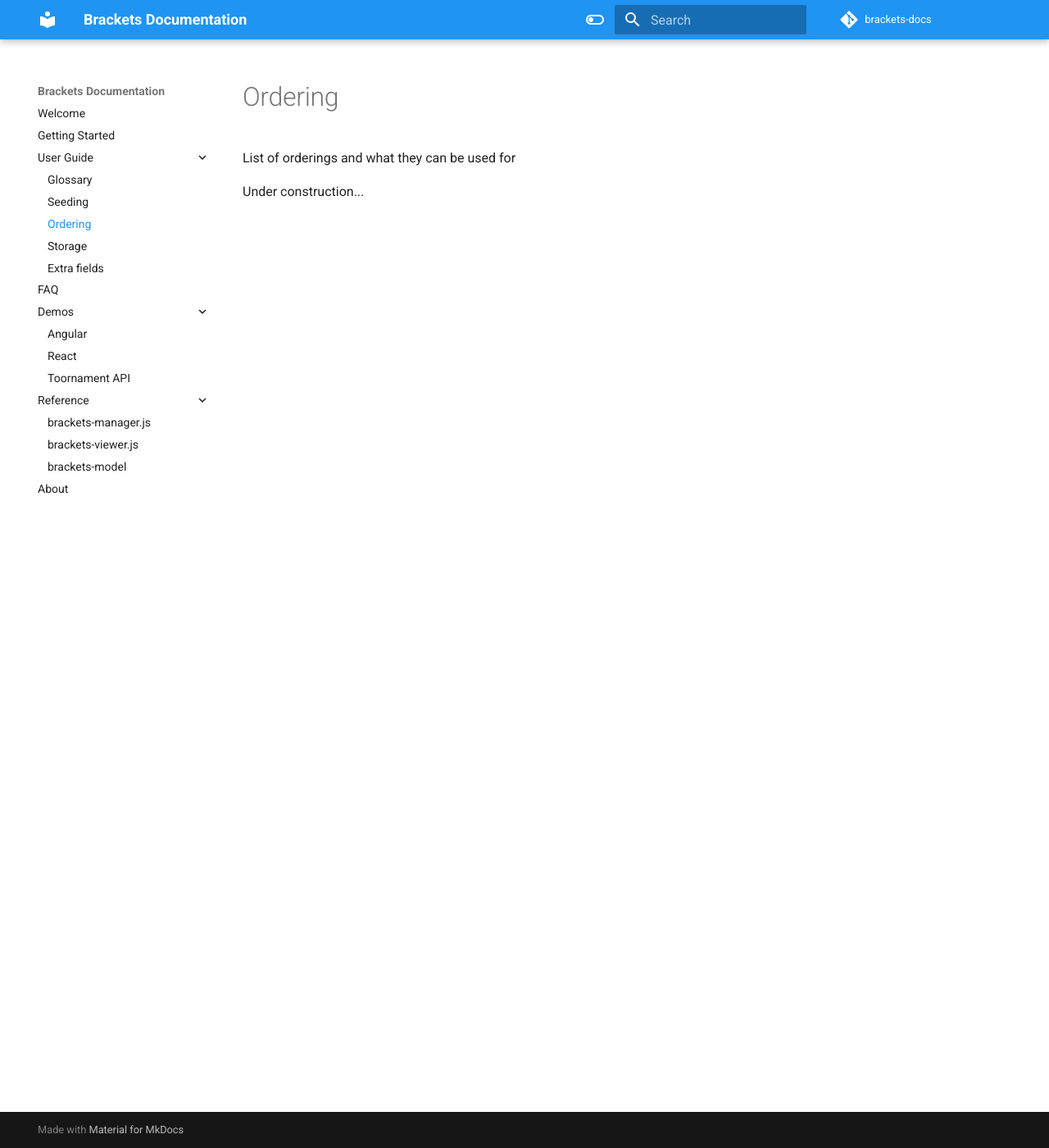
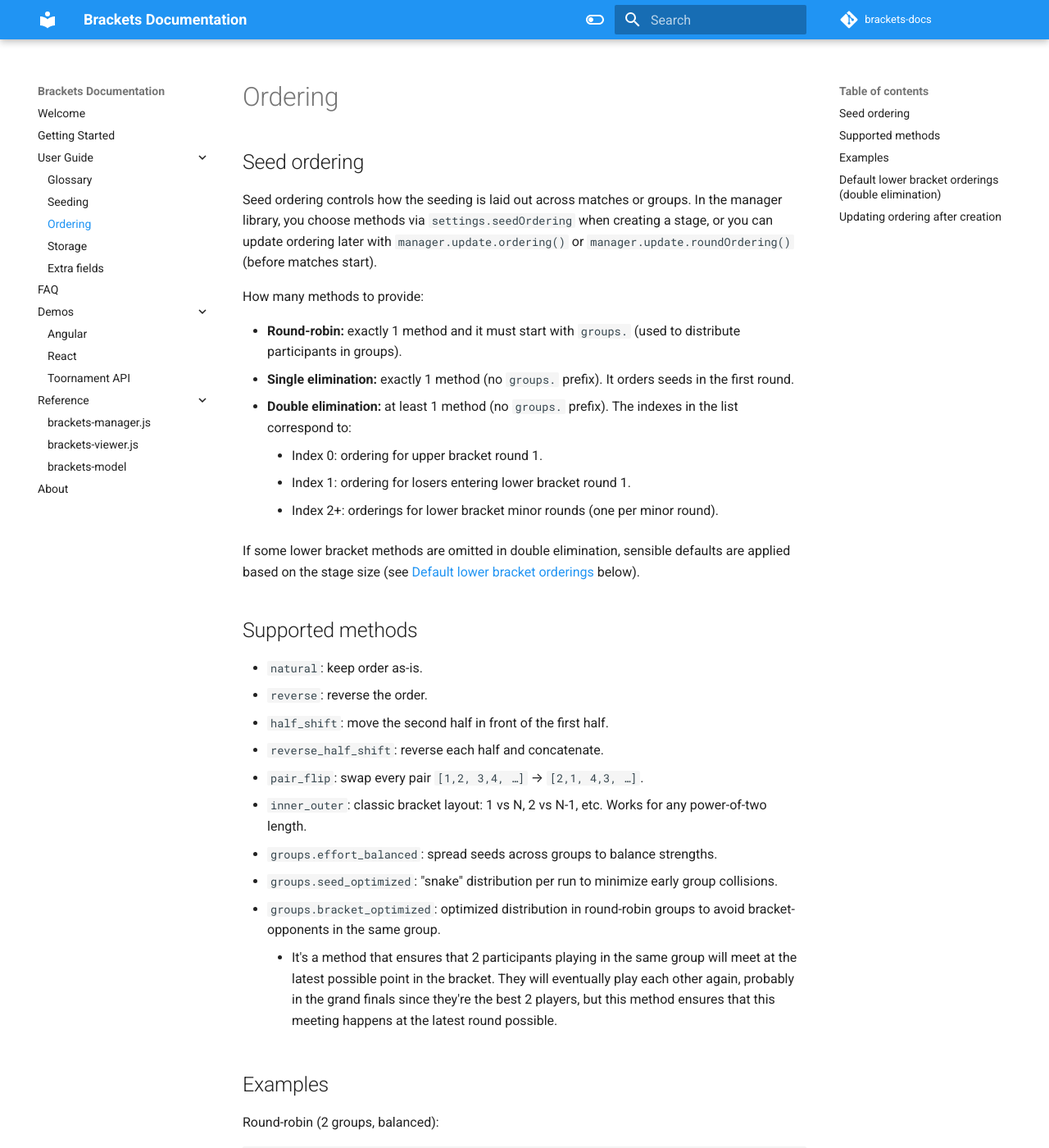
Before and after one commit to Drarig29/brackets-docs, an MkDocs documentation site: the page built from docs/user-guide/ordering.md, in a window 1280 px wide and 1400 px high. Shown: the whole window at 82% size. Built offline with MkDocs 1.6.1 and Material for MkDocs 9.7.7, drawn with Linux system fonts in a browser that asks for light colours; comment, search, counter and statistics services are not loaded; some of the changed text lies outside the part shown.

Commit message:
Add ordering docs

````diff
--- a/docs/user-guide/ordering.md
+++ b/docs/user-guide/ordering.md
@@ -1,3 +1,102 @@
-List of orderings and what they can be used for
+## Seed ordering
 
-Under construction...
+Seed ordering controls how the seeding is laid out across matches or groups. In the manager library, you choose methods via `settings.seedOrdering` when creating a stage, or you can update ordering later with `manager.update.ordering()` or `manager.update.roundOrdering()` (before matches start).
+
+How many methods to provide:
+
+- **Round-robin:** exactly 1 method and it must start with `groups.` (used to distribute participants in groups).
+- **Single elimination:** exactly 1 method (no `groups.` prefix). It orders seeds in the first round.
+- **Double elimination:** at least 1 method (no `groups.` prefix). The indexes in the list correspond to:
+    - Index 0: ordering for upper bracket round 1.
+    - Index 1: ordering for losers entering lower bracket round 1.
+    - Index 2+: orderings for lower bracket minor rounds (one per minor round).
+
+If some lower bracket methods are omitted in double elimination, sensible defaults are applied based on the stage size (see [Default lower bracket orderings](#default-lower-bracket-orderings-double-elimination) below).
+
+
+## Supported methods
+
+- `natural`: keep order as-is.
+- `reverse`: reverse the order.
+- `half_shift`: move the second half in front of the first half.
+- `reverse_half_shift`: reverse each half and concatenate.
+- `pair_flip`: swap every pair `[1,2, 3,4, …]` → `[2,1, 4,3, …]`.
+- `inner_outer`: classic bracket layout: 1 vs N, 2 vs N-1, etc. Works for any power-of-two length.
+- `groups.effort_balanced`: spread seeds across groups to balance strengths.
+- `groups.seed_optimized`: "snake" distribution per run to minimize early group collisions.
+- `groups.bracket_optimized`: optimized distribution in round-robin groups to avoid bracket-opponents in the same group.
+    - It's a method that ensures that 2 participants playing in the same group will meet at the latest possible point in the bracket.
+      They will eventually play each other again, probably in the grand finals since they're the best 2 players,
+      but this method ensures that this meeting happens at the latest round possible.
+
+
+## Examples
+
+Round-robin (2 groups, balanced):
+
+```ts
+await manager.create.stage({
+  tournamentId: 1,
+  name: 'Groups',
+  type: 'round_robin',
+  seeding: ['A','B','C','D','E','F','G','H'],
+  settings: {
+    groupCount: 2,
+    seedOrdering: ['groups.effort_balanced'],
+  },
+});
+```
+
+Single elimination (standard bracket):
+
+```ts
+await manager.create.stage({
+  tournamentId: 1,
+  name: 'Playoffs',
+  type: 'single_elimination',
+  seeding: ['A','B','C','D','E','F','G','H'],
+  settings: {
+    size: 8,
+    seedOrdering: ['inner_outer'],
+  },
+});
+```
+
+Double elimination (explicit lower‑bracket methods):
+
+```ts
+await manager.create.stage({
+  tournamentId: 1,
+  name: 'DE',
+  type: 'double_elimination',
+  seeding: ['A','B','C','D','E','F','G','H'],
+  settings: {
+    size: 8,
+    seedOrdering: ['inner_outer', 'natural', 'reverse'],
+  },
+});
+```
+
+
+## Default lower bracket orderings (double elimination)
+
+If you don’t provide enough methods for the lower bracket, defaults are used based on `size`:
+
+- 4: `['natural', 'reverse']`
+- 8: `['natural', 'reverse', 'natural']`
+- 16: `['natural', 'reverse_half_shift', 'reverse', 'natural']`
+- 32: `['natural', 'reverse', 'half_shift', 'natural', 'natural']`
+- 64: `['natural', 'reverse', 'half_shift', 'reverse', 'natural', 'natural']`
+- 128: `['natural', 'reverse', 'half_shift', 'pair_flip', 'pair_flip', 'pair_flip', 'natural']`
+
+Index 0 is used for the first lower bracket round (WB losers entering), then indices 1+ are used for minor rounds in order.
+
+
+## Updating ordering after creation
+
+You can update ordering before matches begin:
+
+- Per stage with `manager.update.ordering()`: update all rounds at once (fails if any affected match has started or completed).
+- Per round with `manager.update.roundOrdering()`: update a specific round.
+
+For elimination stages, only rounds that support ordering can be updated (upper bracket round 1; lower bracket round 1 and minor rounds).
````
Also changed, not shown: docs/user-guide/glossary.md (+7 -0 lines).
